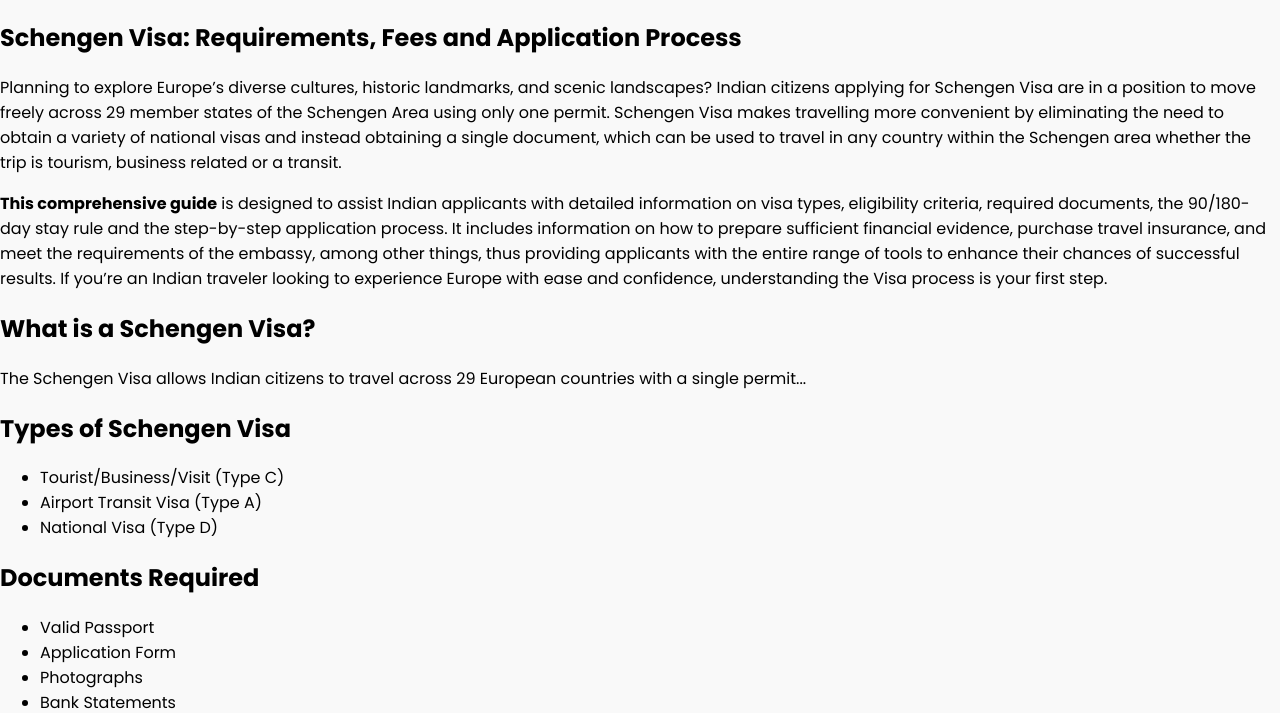
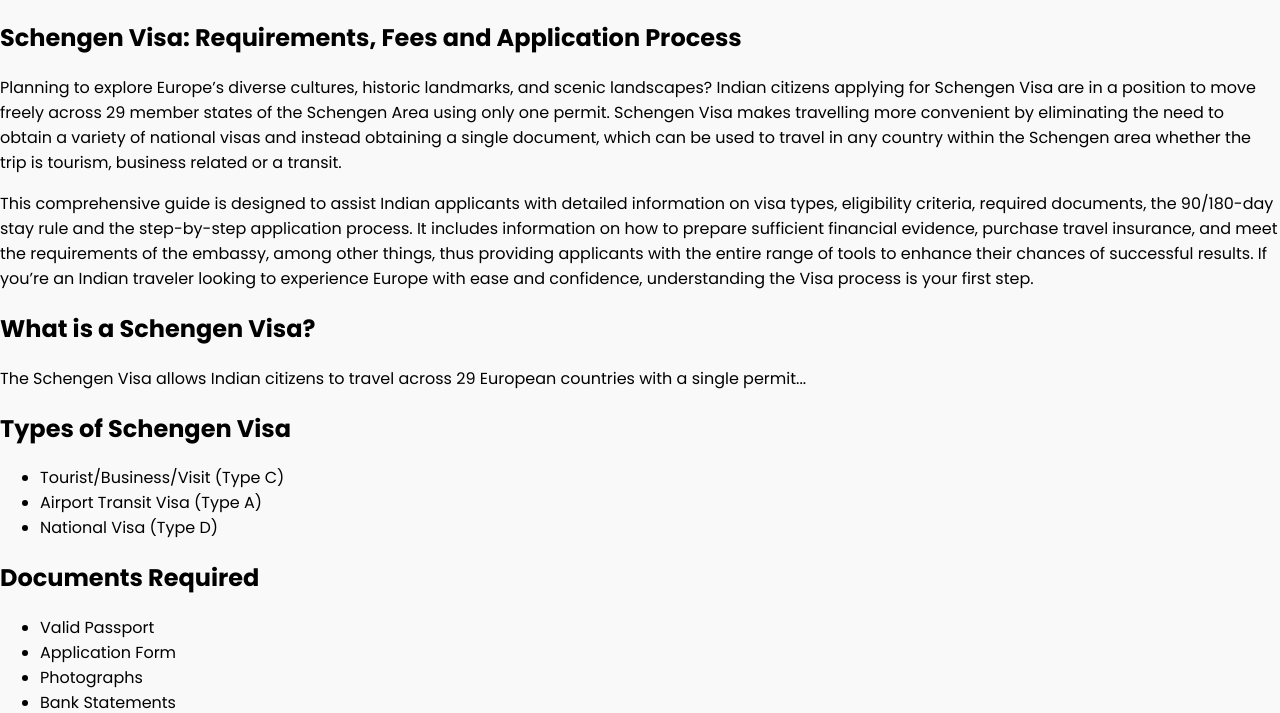
Before and after one commit to shameemkoroth/skyway, a plain HTML site: page schengen-visa.html in a window 1280 px wide. Shown: the part 87-800 px from the top of the page. Drawn offline with nearby package versions, Linux system fonts and the light colour scheme.

Commit message:
Update schengen-visa.html

```diff
--- a/schengen-visa.html
+++ b/schengen-visa.html
@@ -202,7 +202,7 @@
   </p>
 
   <p>
-    <b>This comprehensive guide</b> is designed to assist Indian applicants with detailed information on visa types, eligibility criteria, required documents, the 90/180-day stay rule and the step-by-step application process. It includes information on how to prepare sufficient financial evidence, purchase travel insurance, and meet the requirements of the embassy, among other things, thus providing applicants with the entire range of tools to enhance their chances of successful results. If you’re an Indian traveler looking to experience Europe with ease and confidence, understanding the Visa process is your first step.
+    This comprehensive guide is designed to assist Indian applicants with detailed information on visa types, eligibility criteria, required documents, the 90/180-day stay rule and the step-by-step application process. It includes information on how to prepare sufficient financial evidence, purchase travel insurance, and meet the requirements of the embassy, among other things, thus providing applicants with the entire range of tools to enhance their chances of successful results. If you’re an Indian traveler looking to experience Europe with ease and confidence, understanding the Visa process is your first step.
   </p>
   </section>
 
```
